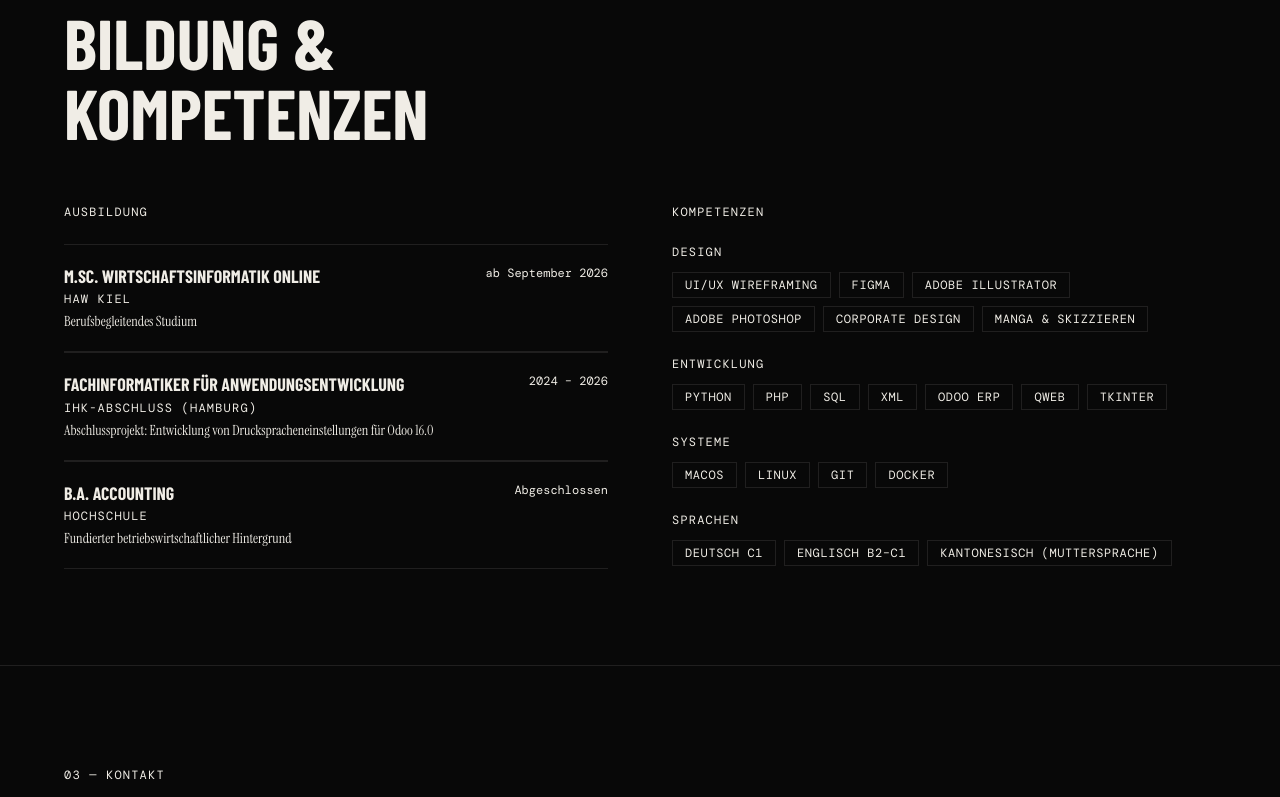
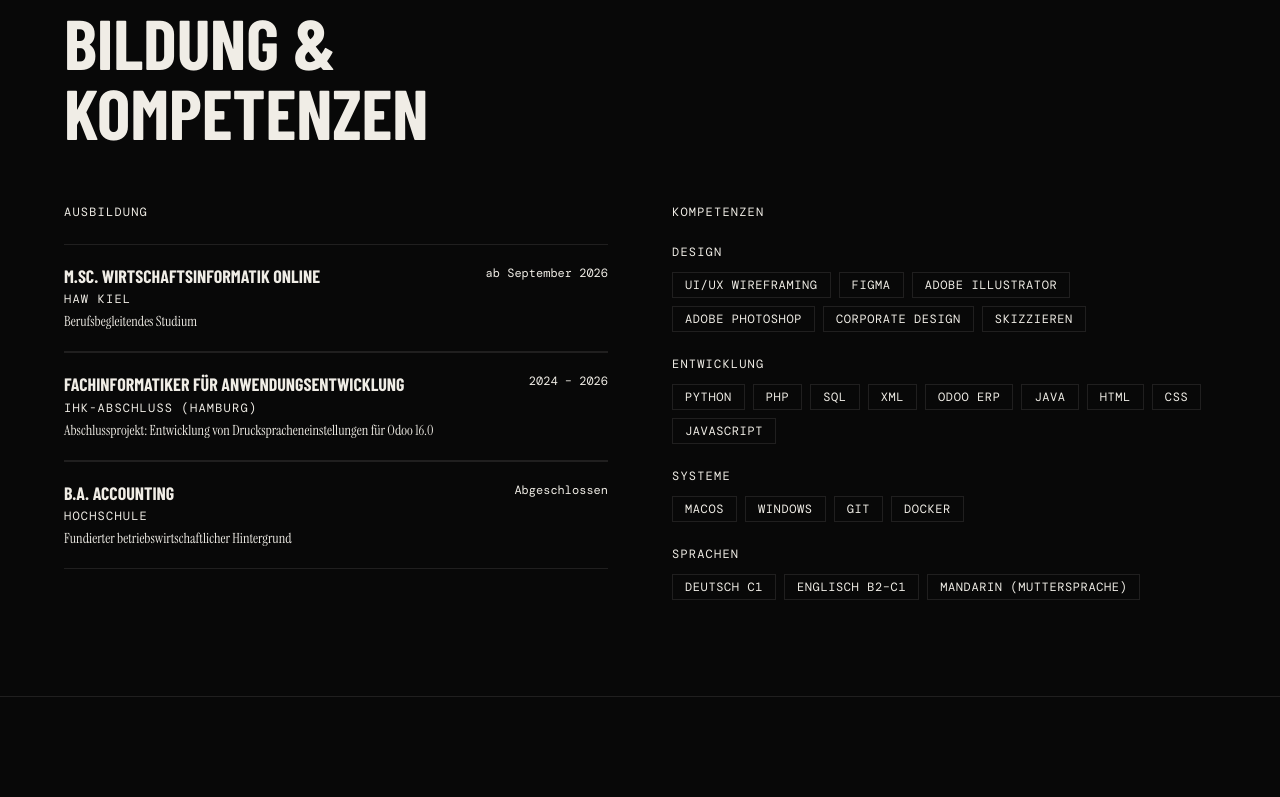
Before and after one commit to riverchiu-dev/riverchiu-dev.github.io, a React (Vite) app: page / in a window 1280 px wide. Shown: the part 1864-2661 px from the top of the page. Built offline with nearby package versions, Linux system fonts and the light colour scheme; a web font is replaced by a local one.

Commit message:
skill geändert

```diff
--- a/src/app/App.tsx
+++ b/src/app/App.tsx
@@ -55,10 +55,10 @@ const PROJECTS = [
 ];
 
 const SKILLS = [
-  { group: "Design", items: ["UI/UX Wireframing", "Figma", "Adobe Illustrator", "Adobe Photoshop", "Corporate Design", "Manga & Skizzieren"] },
-  { group: "Entwicklung", items: ["Python", "PHP", "SQL", "XML", "Odoo ERP", "QWeb", "Tkinter"] },
-  { group: "Systeme", items: ["macOS", "Linux", "Git", "Docker"] },
-  { group: "Sprachen", items: ["Deutsch C1", "Englisch B2–C1", "Kantonesisch (Muttersprache)"] },
+  { group: "Design", items: ["UI/UX Wireframing", "Figma", "Adobe Illustrator", "Adobe Photoshop", "Corporate Design", "Skizzieren"] },
+  { group: "Entwicklung", items: ["Python", "PHP", "SQL", "XML", "Odoo ERP", "Java", "HTML", "CSS", "JavaScript"] },
+  { group: "Systeme", items: ["macOS", "Windows", "Git", "Docker"] },
+  { group: "Sprachen", items: ["Deutsch C1", "Englisch B2–C1", "Mandarin (Muttersprache)"] },
 ];
 
 const QUALIFICATIONS = [
```
